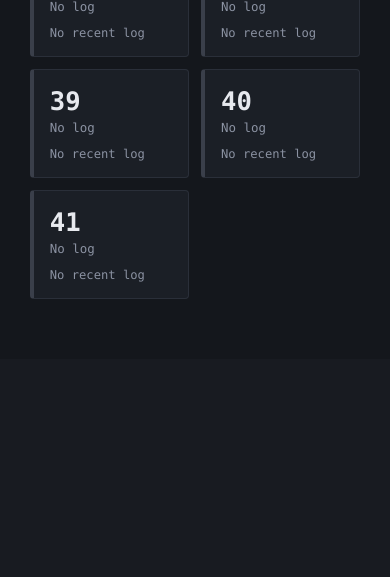
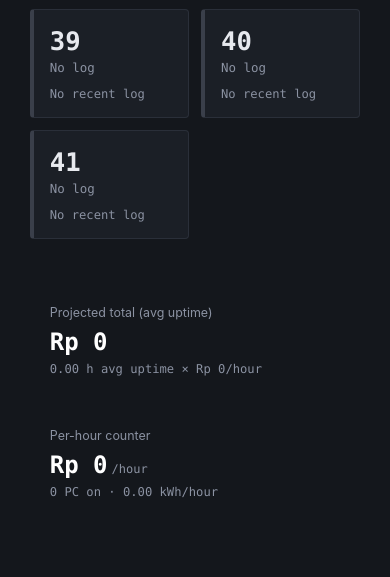
Before and after one commit to tmawada/PC-Logger, a Flask app: page /main/room/1 in a window 390 px wide. Shown: the part 2529-3106 px from the top of the page. Before the commit the page ends 2828 px from the top, so only its background shows below. Run offline with Flask 3, Linux system fonts and the light colour scheme; data that the repository does not hold is empty.

Commit message:
feat: harga pc calculated by uptime

```diff
--- a/backend/app.py
+++ b/backend/app.py
@@ -41,10 +41,6 @@ pc_lab_top_longest_running_seconds = Gauge(
 )
 
 
-# Live cost/hour and kWh/hour per room, driven by on_count * rate from
-# ROOM_RATES (backend/model/seed.py, sourced from cost.xlsx). Value is the
-# actual metric (Rp/h or kWh/h); rank+room are the only labels so this
-# doesn't create a new series per float value.
 pc_lab_cost_per_room = Gauge(
     'pc_lab_cost_per_room',
     'Live electricity cost (Rp/hour) for the room, based on PCs currently on',
@@ -54,6 +50,12 @@ pc_lab_cost_per_room = Gauge(
 pc_lab_kwh_per_room = Gauge(
     'pc_lab_kwh_per_room',
     'Live power draw (kWh/hour) for the room, based on PCs currently on',
+    ['rank', 'room']
+)
+
+pc_lab_projected_cost_per_room = Gauge(
+    'pc_lab_projected_cost_per_room',
+    'Projected total electricity cost (Rp) for the room = avg uptime (h) * live Rp/hour',
     ['rank', 'room']
 )
 
@@ -75,6 +77,37 @@ def create_app():
         rooms_data = build_room_status(pcs, rooms)
         generated_at = datetime.now().strftime('%Y-%m-%d %H:%M:%S')
 
+        room_numbers = [f"BN{roomid}" for roomid in rooms]
+        room_datas = [PcLog.query.filter(PcLog.hostname.like(room_number)).order_by(PcLog.id.desc()).limit(5000).all() for room_number in room_numbers]
+        print("Room Datas: ", room_datas , flush=True)
+        room_datas = []
+        print("Room Datas 2 : ", room_datas , flush=True)
+
+        total_on = 0
+        total_cost_per_hour = 0.0
+        total_kwh_per_hour = 0.0
+        total_projected_cost = 0.0
+        all_uptime_hours = []
+        for room in rooms:
+            stats = rooms_data.get(room, {'on': 0})
+            rate = get_room_rate(room)
+            room_cost_per_hour = rate['cost_per_pc_hour'] * stats['on']
+            total_on += stats['on']
+            total_cost_per_hour += room_cost_per_hour
+            total_kwh_per_hour += rate['kwh_per_pc_hour'] * stats['on']
+
+            room_prefix = f"BN{room}%"
+            room_logs = PcLog.query.filter(PcLog.hostname.like(room_prefix)).order_by(PcLog.id.desc()).limit(5000).all()
+            room_logs = [d.to_dict() for d in room_logs]
+            room_pcs = build_pc_details(room_logs)
+            room_uptimes = [p['uptime_hours'] for p in room_pcs if p.get('uptime_hours') is not None]
+            if room_uptimes:
+                room_avg_uptime = sum(room_uptimes) / len(room_uptimes)
+                total_projected_cost += room_cost_per_hour * room_avg_uptime
+                all_uptime_hours.extend(room_uptimes)
+
+        avg_uptime_hours = (sum(all_uptime_hours) / len(all_uptime_hours)) if all_uptime_hours else 0.0
+
         return render_template(
             "mainmenu.html",
             rooms=rooms,
@@ -82,18 +115,34 @@ def create_app():
             pcs_per_room=pcs_per_room,
 
             generated_at=generated_at,
+            total_on=total_on,
+            total_cost_per_hour=round(total_cost_per_hour),
+            total_kwh_per_hour=round(total_kwh_per_hour, 3),
+            total_projected_cost=round(total_projected_cost),
+            avg_uptime_hours=round(avg_uptime_hours, 2),
         )
+
+    # def query_room_number(hostname):
+
 
     @app.route("/main/room/<room_id>")
     def get_room_details(room_id):
         room_prefix = f"BN{room_id}%"
         room_id_data = PcLog.query.filter(PcLog.hostname.like(room_prefix)).order_by(PcLog.id.desc()).limit(5000).all()
         room_id_data = [d.to_dict() for d in room_id_data]
-
+        # print("Room id data : ", room_id_data, flush=True)
         pcs = build_pc_details(room_id_data)
         on_count = sum(1 for p in pcs if p['status'] == 'on')
         off_count = sum(1 for p in pcs if p['status'] == 'off')
         rate = get_room_rate(room_id)
+
+        cost_per_hour = round(rate['cost_per_pc_hour'] * on_count)
+
+        uptime_values = [p['uptime_hours'] for p in pcs if p.get('uptime_hours') is not None]
+        avg_uptime_hours = (sum(uptime_values) / len(uptime_values)) if uptime_values else 0.0
+
+        total_cost_avg = round(cost_per_hour * avg_uptime_hours)
+
         return render_template(
             "room_details.html",
             room_id=room_id,
@@ -102,8 +151,10 @@ def create_app():
             off_count=off_count,
             unknown_count=pcs_per_room - on_count - off_count,
             kwh_per_hour=round(rate['kwh_per_pc_hour'] * on_count, 3),
-            cost_per_hour=round(rate['cost_per_pc_hour'] * on_count),
+            cost_per_hour=cost_per_hour,
             cost_per_pc_hour=rate['cost_per_pc_hour'],
+            avg_uptime_hours=round(avg_uptime_hours, 2),
+            total_cost_avg=total_cost_avg,
         )
 
 
@@ -207,22 +258,32 @@ def update_metrics_once(top_n=20):
         lab_pcs_status.labels(room=room, status='off').set(stats['off'])
         lab_pcs_status.labels(room=room, status='unknown').set(stats['unknown'])
 
-    # Live cost/kWh per hour, ranked, mirroring update_longest_running().
     room_costs = []
     for room, stats in rooms_data.items():
         rate = get_room_rate(room)
         cost_per_hour = rate['cost_per_pc_hour'] * stats['on']
         kwh_per_hour = rate['kwh_per_pc_hour'] * stats['on']
-        room_costs.append((cost_per_hour, kwh_per_hour, room))
+
+        room_prefix = f"BN{room}%"
+        room_logs = PcLog.query.filter(PcLog.hostname.like(room_prefix)).order_by(PcLog.id.desc()).limit(5000).all()
+        room_logs = [d.to_dict() for d in room_logs]
+        room_pcs = build_pc_details(room_logs)
+        uptime_values = [p['uptime_hours'] for p in room_pcs if p.get('uptime_hours') is not None]
+        avg_uptime_hours = (sum(uptime_values) / len(uptime_values)) if uptime_values else 0.0
+        projected_cost = cost_per_hour * avg_uptime_hours
+
+        room_costs.append((cost_per_hour, kwh_per_hour, projected_cost, room))
 
     room_costs.sort(reverse=True)
     top = room_costs[:top_n]
 
     pc_lab_cost_per_room.clear()
     pc_lab_kwh_per_room.clear()
-    for rank, (cost_per_hour, kwh_per_hour, room) in enumerate(top, start=1):
+    pc_lab_projected_cost_per_room.clear()
+    for rank, (cost_per_hour, kwh_per_hour, projected_cost, room) in enumerate(top, start=1):
         pc_lab_cost_per_room.labels(rank=str(rank), room=room).set(round(cost_per_hour, 2))
         pc_lab_kwh_per_room.labels(rank=str(rank), room=room).set(round(kwh_per_hour, 3))
+        pc_lab_projected_cost_per_room.labels(rank=str(rank), room=room).set(round(projected_cost, 2))
 
 
 
@@ -307,10 +368,17 @@ def build_pc_details(logs):
             status = 'unknown'
 
         uptime = None
+        uptime_hours = None
         if status == 'on' and last_on:
-            uptime = format_duration(now - last_on)
+            _delta = now - last_on
+            uptime = format_duration(_delta)
+            uptime_hours = _delta.total_seconds() / 3600
         elif status == 'off' and last_on and last_off:
-            uptime = format_duration(last_off - last_on)
+            _delta = last_off - last_on
+            uptime = format_duration(_delta)
+            uptime_hours = _delta.total_seconds() / 3600
+        if uptime_hours is not None and uptime_hours < 0:
+            uptime_hours = None
 
         if status == 'on':
             label = f'Turned on at {format_date(last_on)}'
@@ -327,6 +395,7 @@ def build_pc_details(logs):
             'last_restart': format_date(last_restart) or 'No restart log',
             'last_off': format_date(last_off) or 'No shutdown log',
             'uptime': uptime,
+            'uptime_hours': uptime_hours,
         }
 
     pcs = []
@@ -339,6 +408,7 @@ def build_pc_details(logs):
             'last_restart': 'No restart log',
             'last_off': 'No shutdown log',
             'uptime': None,
+            'uptime_hours': None,
         })
     return pcs
 
--- a/backend/static/room_details.css
+++ b/backend/static/room_details.css
@@ -222,3 +222,48 @@
   }
 
   .modal-close:hover { border-color: var(--accent); color: var(--accent); }
+
+  .counter-bar {
+    display: grid;
+    grid-template-columns: repeat(2, 1fr);
+    gap: 16px;
+    margin-top: 28px;
+    padding-top: 20px;
+  }
+
+  .counter-card {
+    border-radius: 6px;
+    padding: 18px 20px;
+  }
+
+  .counter-card .counter-label {
+    font-size: 0.78rem;
+    color: var(--text-muted);
+    font-family: var(--sans);
+    margin-bottom: 8px;
+  }
+
+  .counter-card .counter-value {
+    font-family: var(--mono);
+    font-size: 1.5rem;
+    font-weight: 700;
+    color: white;
+  }
+
+  .counter-card .counter-value .counter-unit {
+    font-size: 0.75rem;
+    font-weight: 500;
+    color: var(--text-muted);
+    margin-left: 4px;
+  }
+
+  .counter-card .counter-sub {
+    font-size: 0.76rem;
+    font-family: var(--mono);
+    color: var(--text-muted);
+    margin-top: 6px;
+  }
+
+  @media (max-width: 600px) {
+    .counter-bar { grid-template-columns: 1fr; }
+  }
--- a/backend/templates/room_details.html
+++ b/backend/templates/room_details.html
@@ -18,10 +18,6 @@
             <span class="on-count">{{ on_count }} on</span> · <span class="off-count">{{ off_count }} off</span> · {{ unknown_count }} unknown
           </div>
         </div>
-      </div>
-      <div class="cost-block">
-        <div class="cost-value">Rp {{ '{:,.0f}'.format(cost_per_hour).replace(',', '.') }}<span class="cost-unit">/hour</span></div>
-        <div class="cost-sub">{{ '%.2f'|format(kwh_per_hour) }} kWh/hour · Rp {{ '{:,.0f}'.format(cost_per_pc_hour).replace(',', '.') }}/PC/hour</div>
       </div>
       <div class="legend">
         <span><span class="dot on"></span>On</span>
@@ -53,6 +49,19 @@
       {% endfor %}
     </div>
 
+    <div class="counter-bar">
+      <div class="counter-card">
+        <div class="counter-label">Projected total (avg uptime)</div>
+        <div class="counter-value">Rp {{ '{:,.0f}'.format(total_cost_avg).replace(',', '.') }}</div>
+        <div class="counter-sub">{{ '%.2f'|format(avg_uptime_hours) }} h avg uptime × Rp {{ '{:,.0f}'.format(cost_per_hour).replace(',', '.') }}/hour</div>
+      </div>
+      <div class="counter-card">
+        <div class="counter-label">Per-hour counter</div>
+        <div class="counter-value">Rp {{ '{:,.0f}'.format(cost_per_hour).replace(',', '.') }}<span class="counter-unit">/hour</span></div>
+        <div class="counter-sub">{{ on_count }} PC on · {{ '%.2f'|format(kwh_per_hour) }} kWh/hour</div>
+      </div>
+    </div>
+
   </div>
 
   <div class="modal-overlay" id="modalOverlay" hidden>
@@ -82,7 +91,6 @@
 
 <script>
   const overlay = document.getElementById('modalOverlay');
-
   function openModal(card) {
     const d = card.dataset;
     <!-- console.log("Res : d", d) -->
@@ -103,6 +111,7 @@
       uptimeRow.hidden = false;
       document.getElementById('modalUptimeLabel').textContent = d.status === 'on' ? 'On for' : 'Was on for';
       document.getElementById('modalUptime').textContent = d.uptime;
+
     } else {
       uptimeRow.hidden = true;
     }
```
Also changed, not shown: backend/grafana/PC Logging Overview-1789036923377.json (+113 -0 lines), backend/static/mainmenu.css (+43 -0 lines), backend/templates/mainmenu.html (+13 -0 lines), 1 other file.
